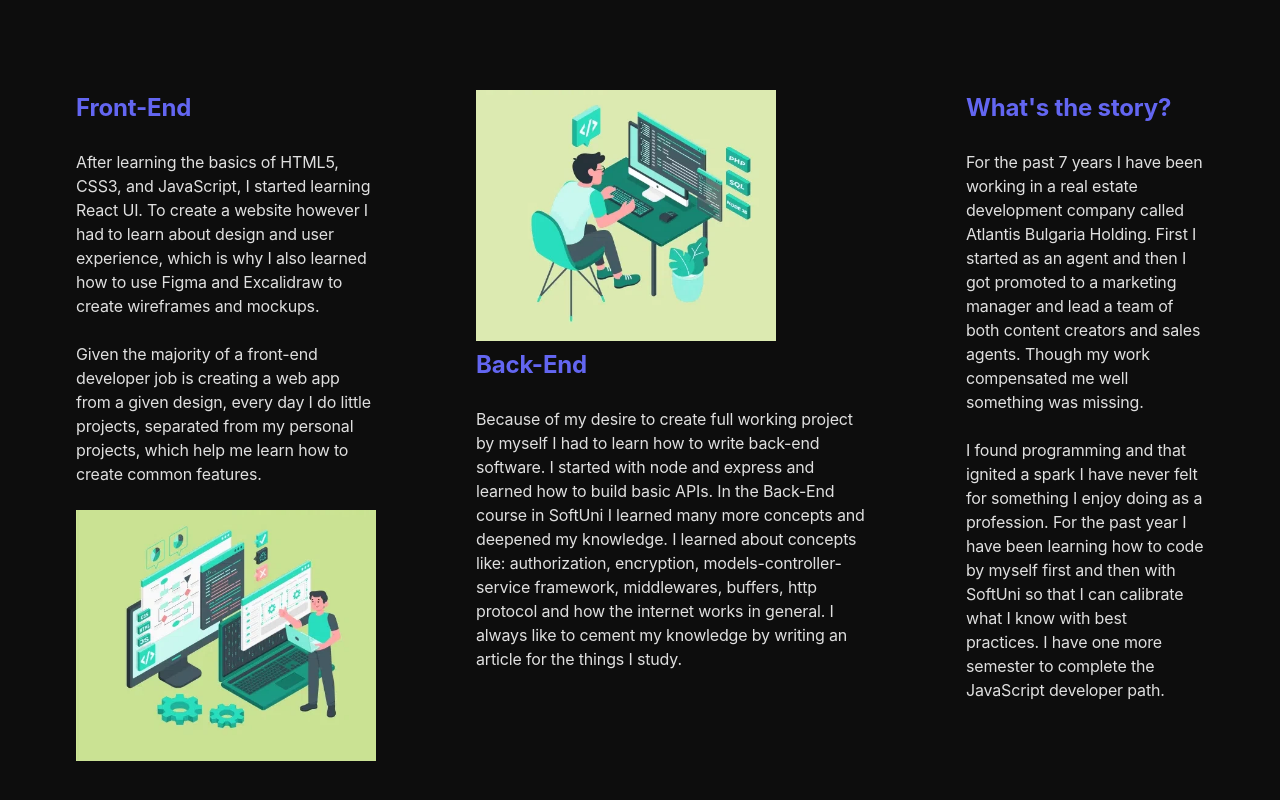
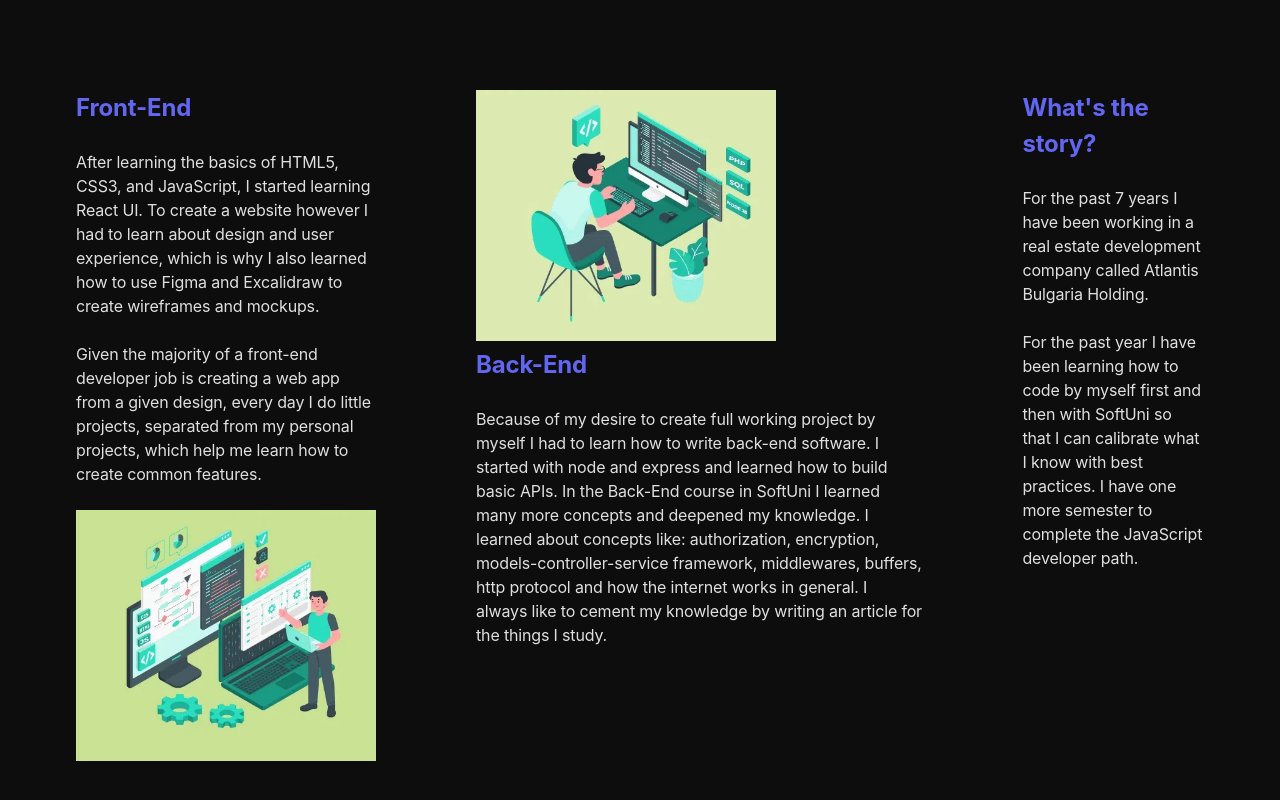
Before and after one commit to GeorgiNedyalkov/georginedyalkov.com, a React (Vite) app: page / in a window 1280 px wide. Shown: the part 1095-1895 px from the top of the page. Built offline with nearby package versions, Linux system fonts and the light colour scheme.

Commit message:
Refactor: change the location of different stylings

```diff
--- a/src/components/Hero/Hero.css
+++ b/src/components/Hero/Hero.css
@@ -18,12 +18,3 @@
     object-fit: contain;
     border-radius: 5px;
 }
-
-@media screen and (min-width: 700px) {
-    #hero {
-        display: flex;
-        align-items: center;
-        justify-content: space-between;
-    }
-
-}
--- a/src/components/Home/Home.css
+++ b/src/components/Home/Home.css
@@ -1,3 +1,16 @@
+/* Hero */
+
+@media screen and (min-width: 700px) {
+    #hero {
+        display: flex;
+        align-items: center;
+        justify-content: space-between;
+    }
+
+}
+
+/* Projects */
+
 .projects__list {
     display: flex;
     flex-direction: column;
@@ -28,3 +41,14 @@
     display: flex;
     gap: 20px;
 }
+
+/* About */
+
+#about-section {
+    display: flex;
+    gap: 100px;
+}
+
+.about_image {
+    width: 300px;
+}
--- a/src/components/Home/Home.jsx
+++ b/src/components/Home/Home.jsx
@@ -48,17 +48,13 @@ const Home = ({ projects }) => {
           <h2>What's the story?</h2>
           <p>
             For the past 7 years I have been working in a real estate
-            development company called Atlantis Bulgaria Holding. First I
-            started as an agent and then I got promoted to a marketing manager
-            and lead a team of both content creators and sales agents. Though my
-            work compensated me well something was missing.
+            development company called Atlantis Bulgaria Holding.
           </p>
           <p>
-            I found programming and that ignited a spark I have never felt for
-            something I enjoy doing as a profession. For the past year I have
-            been learning how to code by myself first and then with SoftUni so
-            that I can calibrate what I know with best practices. I have one
-            more semester to complete the JavaScript developer path.
+            For the past year I have been learning how to code by myself first
+            and then with SoftUni so that I can calibrate what I know with best
+            practices. I have one more semester to complete the JavaScript
+            developer path.
           </p>
         </div>
       </section>
--- a/src/index.css
+++ b/src/index.css
@@ -102,20 +102,9 @@ section {
   }
 }
 
-
 .link {
   color: var(--primary-indigo-500);
   border-bottom: 2px solid var(--primary-indigo-500);
-}
-
-#about-section {
-  display: flex;
-  gap: 100px;
-}
-
-
-.about_image {
-  width: 300px;
 }
 
 .icon {
```
Lines whose indentation alone changed are shown as unchanged.
